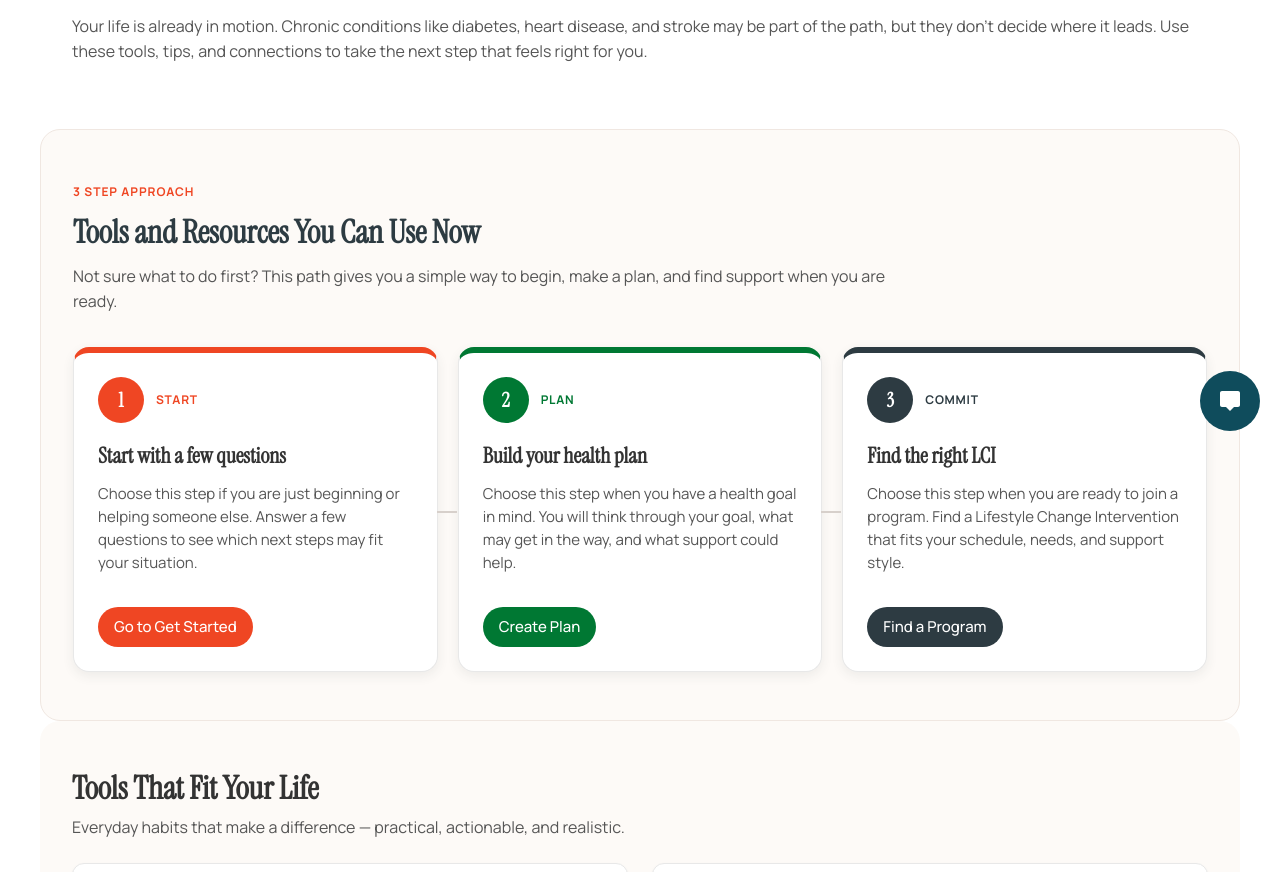
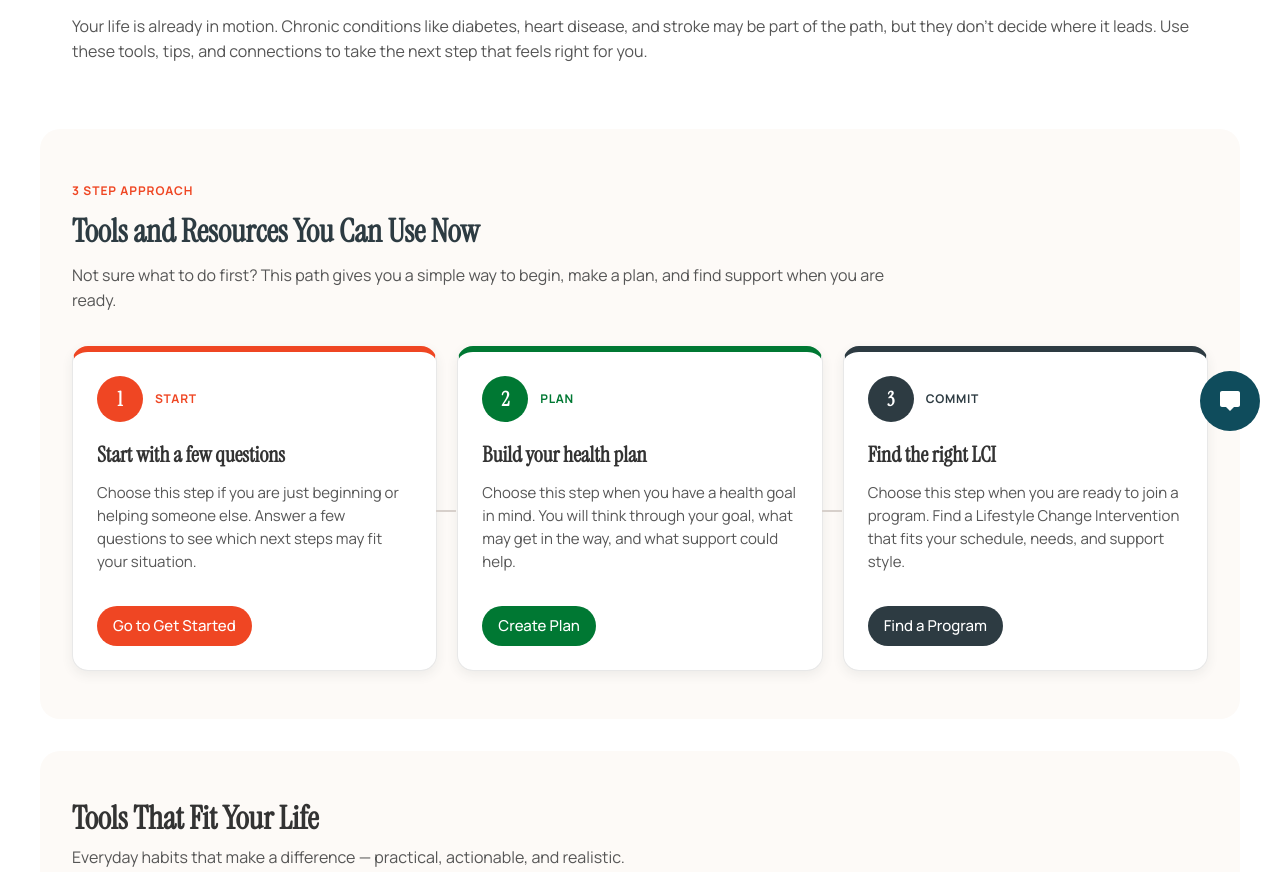
Before and after one commit to emilycryan/DDT-NDS, a React (Vite) app: page /action in a window 1280 px wide. Shown: the part 349-1221 px from the top of the page. Built offline with nearby package versions, Linux system fonts and the light colour scheme.

Commit message:
Tweaked the UI in Take Action

```diff
--- a/src/components/Support.jsx
+++ b/src/components/Support.jsx
@@ -284,7 +284,7 @@ const Support = () => {
         backgroundColor: '#fdfaf7',
         padding: isMobile ? '2rem 1rem' : '3rem 2rem',
         borderRadius: 'var(--radius-md)',
-        border: '1px solid #f0e7e1',
+        marginBottom: isMobile ? '1.5rem' : '2rem',
       }}>
         <div style={{ maxWidth: 820, marginBottom: '2rem' }}>
           <span style={{
```
